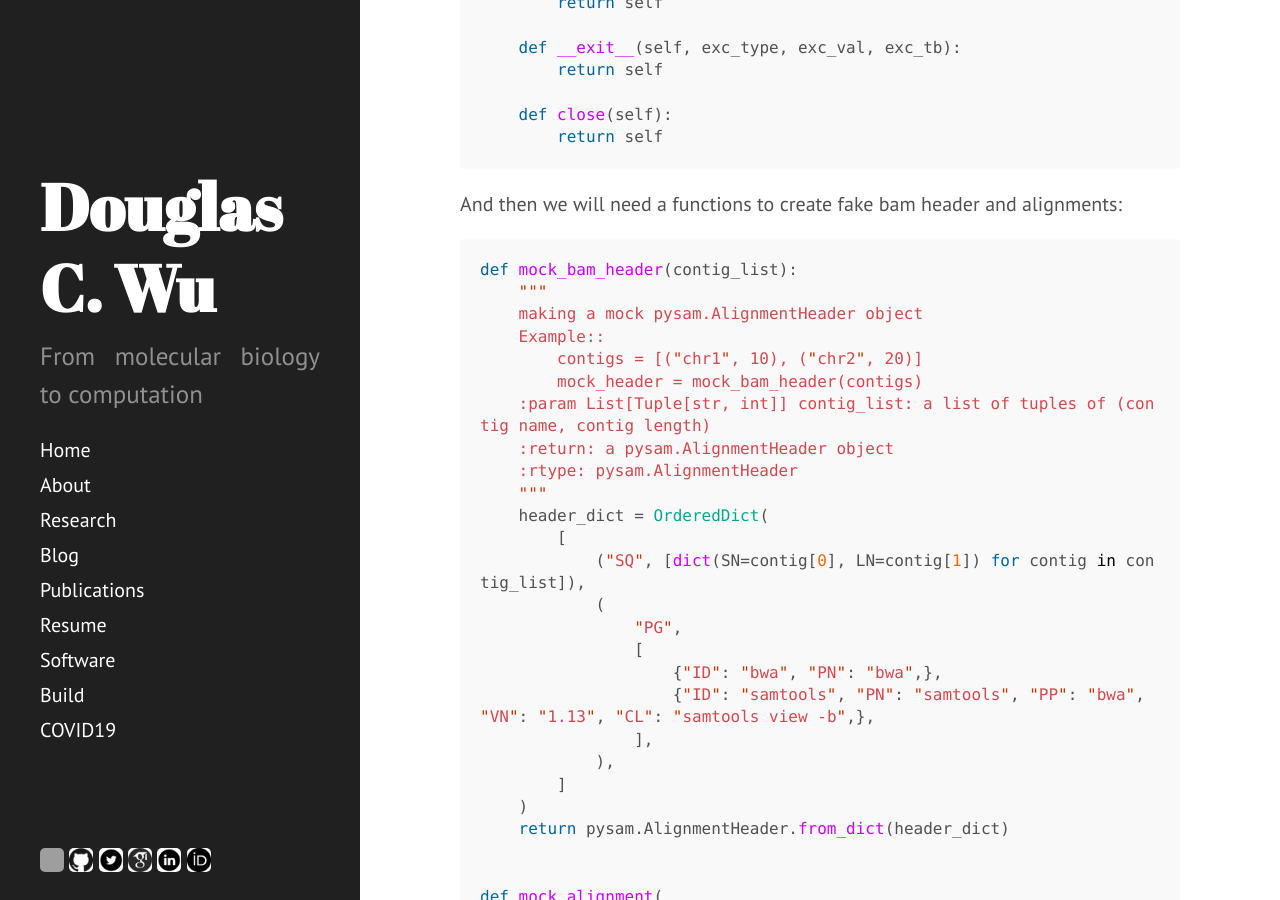
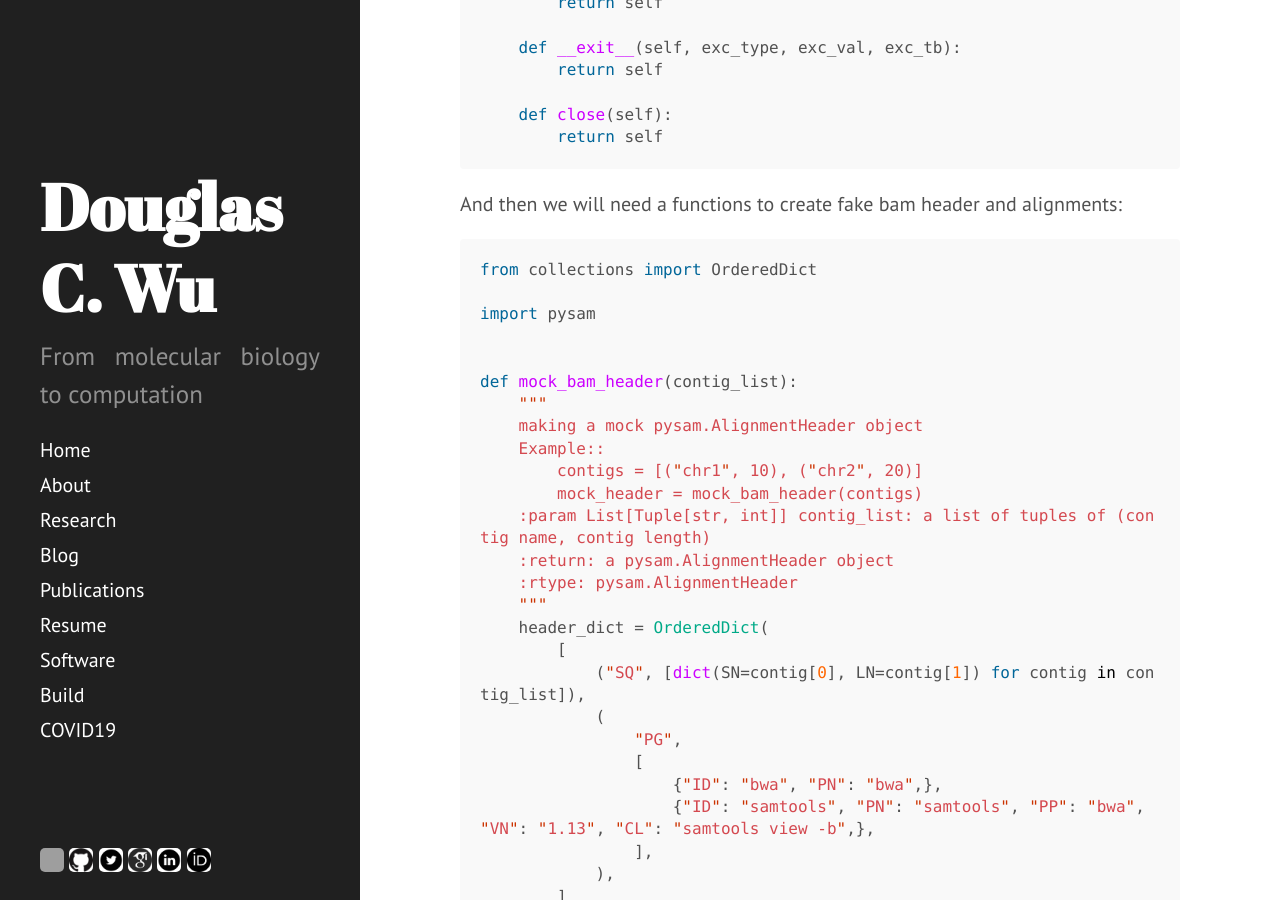
Before and after one commit to wckdouglas/wckdouglas.github.io, a Jekyll site: the page built from _posts/2021-12-28-pytest-with-pysam.md, in a window 1280 px wide and 900 px high, scrolled down 1317 px. Built offline with Jekyll 4.4.1, drawn with Linux system fonts in a browser that asks for light colours; comment, search, counter and statistics services are not loaded; some of the changed text lies outside the part shown; grey boxes are pictures that could not be loaded.

Commit message:
added pytest post

````diff
--- a/_posts/2021-12-28-pytest-with-pysam.md
+++ b/_posts/2021-12-28-pytest-with-pysam.md
@@ -57,6 +57,11 @@
 And then we will need a functions to create fake bam header and alignments:
 
 ```python
+from collections import OrderedDict
+
+import pysam
+
+
 def mock_bam_header(contig_list):
     """
     making a mock pysam.AlignmentHeader object
@@ -124,6 +129,8 @@
 Now that we have these helper functions, we can start writing our test:
 
 ```python
+from mock import MagicMock, patch
+
 def test_filter_short_alignments():
     header = mock_bam_header([('chr1', 100)]) # mock a 100 bp chr1 contig
     in_alignment = mock_alignment(
````
